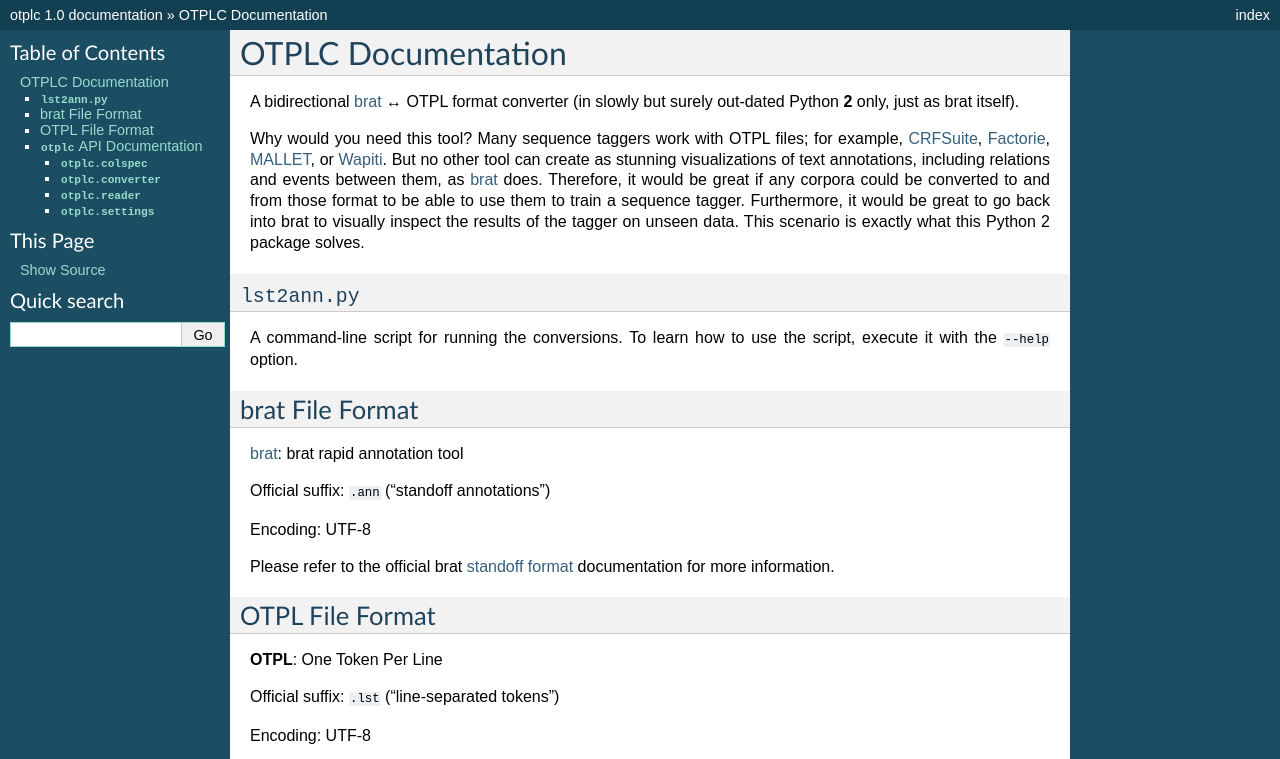
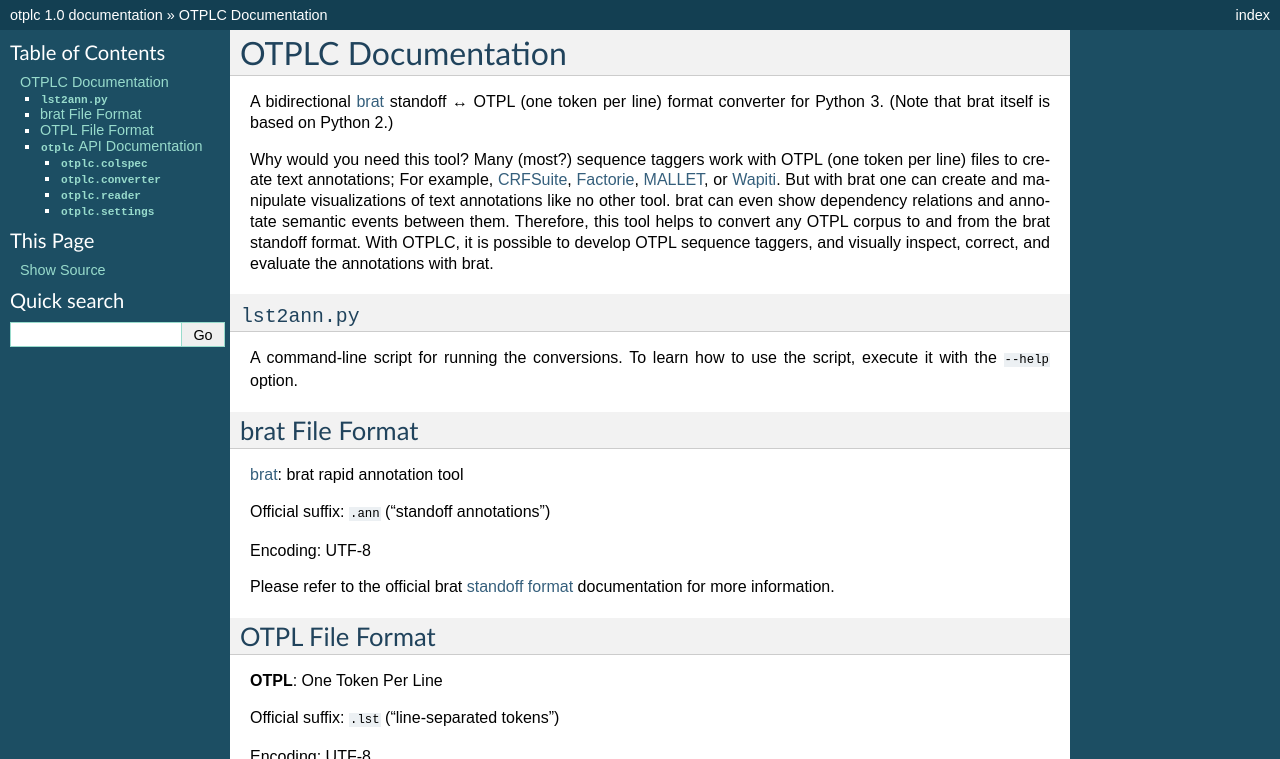
Before and after one commit to fnl/otplc, a Sphinx documentation site: the page built from doc/index.rst, in a window 1280 px wide and 900 px high, cut to the strip 0-759 px from the top of the window. Built offline with Sphinx 7.4.7, drawn with Linux system fonts in a browser that asks for light colours.

Commit message:
updating to Python3; partial

```diff
--- a/doc/index.rst
+++ b/doc/index.rst
@@ -4,18 +4,16 @@
 OTPLC Documentation
 ###################
 
-A bidirectional brat_ ↔︎ OTPL format converter
-(in slowly but surely out-dated Python **2** only, just as brat itself).
+A bidirectional brat_ standoff ↔︎ OTPL (one token per line) format converter for Python 3.
+(Note that brat itself is based on Python 2.)
 
 Why would you need this tool?
-Many sequence taggers work with OTPL files; for example, CRFSuite_, Factorie_, MALLET_, or Wapiti_.
-But no other tool can create as stunning visualizations of text annotations, including relations
-and events between them, as brat_ does.
-Therefore, it would be great if any corpora could be converted to and from those format to be able
-to use them to train a sequence tagger.
-Furthermore, it would be great to go back into brat to visually inspect the results of the tagger
-on unseen data.
-This scenario is exactly what this Python 2 package solves.
+Many (most?) sequence taggers work with OTPL (one token per line) files to create text annotations;
+For example, CRFSuite_, Factorie_, MALLET_, or Wapiti_.
+But with brat one can create and manipulate visualizations of text annotations like no other tool.
+brat can even show dependency relations and annotate semantic events between them.
+Therefore, this tool helps to convert any OTPL corpus to and from the brat standoff format.
+With OTPLC, it is possible to develop OTPL sequence taggers, and visually inspect, correct, and evaluate the annotations with brat.
 
 .. _brat: http://brat.nlplab.org/index.html
 .. _CRFSuite: http://www.chokkan.org/software/crfsuite/
```
Also changed, not shown: 3 other files.
